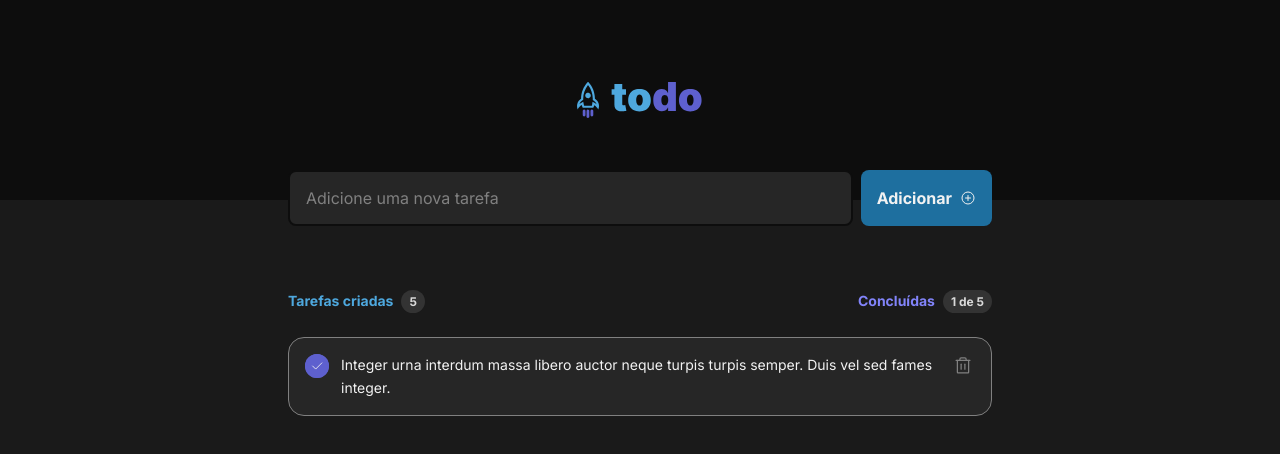
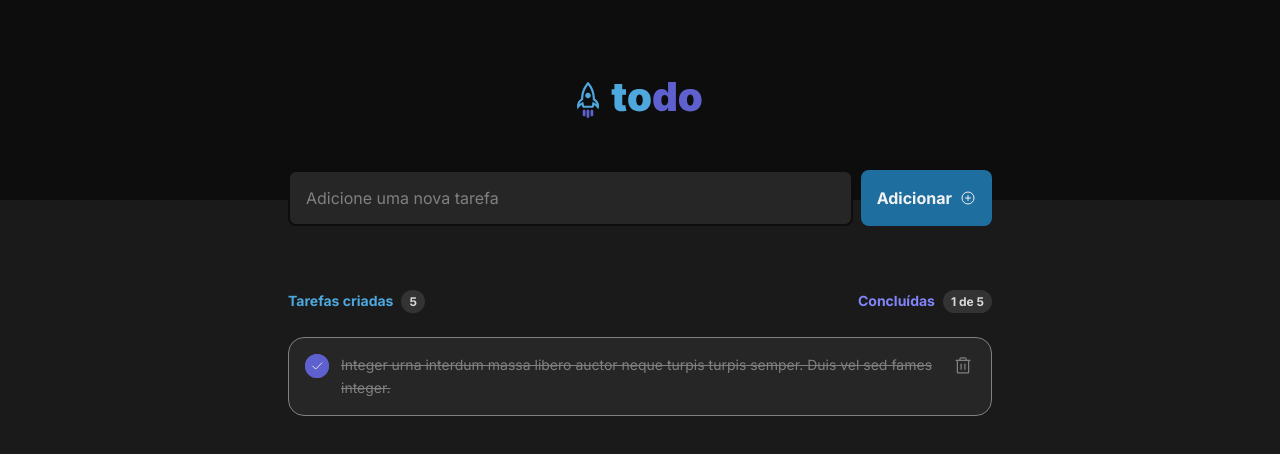
Before and after one commit to rodrigordgfs/ToDo-List, a React (Vite) app: page / in a window 1280 px wide. Shown: the top 454 px of the page. Built offline with nearby package versions, Linux system fonts and the light colour scheme.

Commit message:
Feature: Descrição da tarefa tachada ao ser completada

```diff
--- a/src/components/Task/index.module.css
+++ b/src/components/Task/index.module.css
@@ -17,6 +17,15 @@
   flex: 1;
   font-size: 0.875rem;
   color: var(--gray-100);
+  line-height: 1.6;
+  margin: 0 0.75rem;
+}
+
+.task__descriptionDone {
+  flex: 1;
+  font-size: 0.875rem;
+  color: var(--gray-300);
+  text-decoration: line-through;
   line-height: 1.6;
   margin: 0 0.75rem;
 }
--- a/src/components/Task/index.tsx
+++ b/src/components/Task/index.tsx
@@ -17,7 +17,13 @@ export function Task({ description, done }: TaskProps) {
           <div className={styles.task__notDone__circle} />
         </div>
       )}
-      <p className={styles.task__description}>{description}</p>
+      <p
+        className={
+          done ? styles.task__descriptionDone : styles.task__description
+        }
+      >
+        {description}
+      </p>
       <div className={styles.task__delete}>
         <Trash size={20} />
       </div>
```
